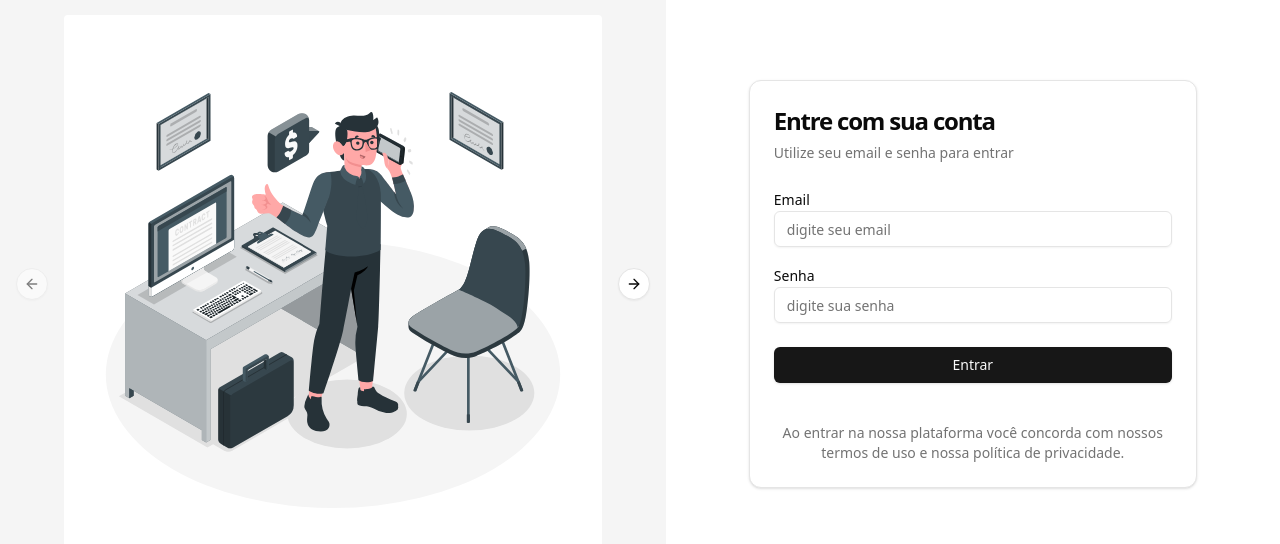
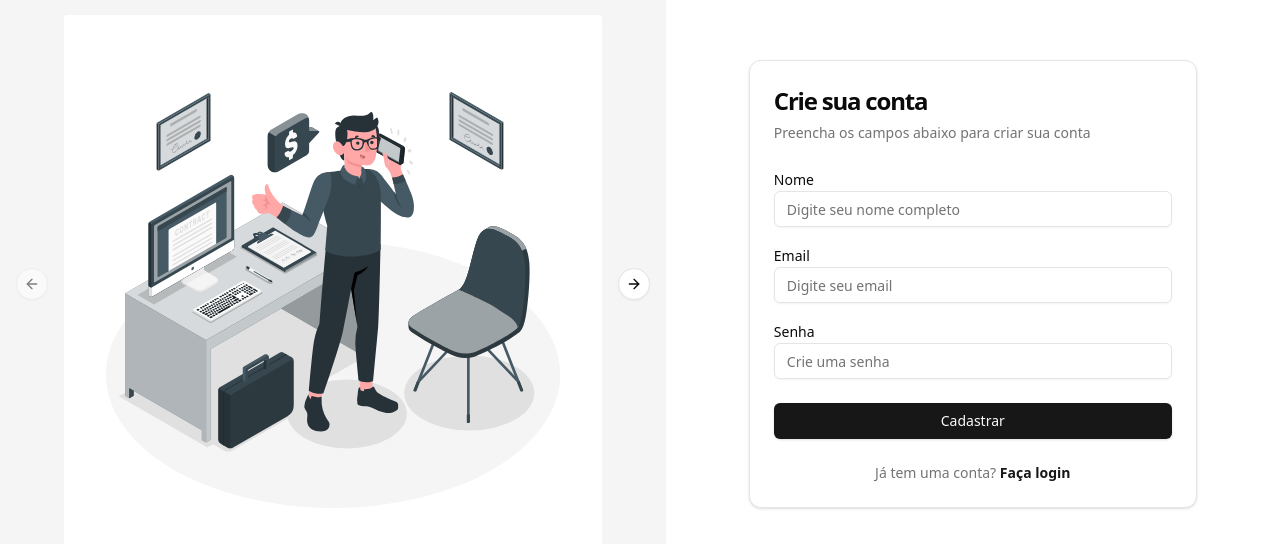
Before and after one commit to enascentedev/React-shadcn, a React (Vite) app in the folder vite-project/: page /signup in a window 1280 px wide. Shown: the part 116-660 px from the top of the page. Built offline with nearby package versions, Linux system fonts and the light colour scheme.

Commit message:
feature: instalando react router, criando rotas

```diff
--- a/vite-project/package.json
+++ b/vite-project/package.json
@@ -24,6 +24,7 @@
     "lucide-react": "^0.475.0",
     "react": "^18.3.1",
     "react-dom": "^18.3.1",
+    "react-router-dom": "^7.2.0",
     "tailwind-merge": "^3.0.2",
     "tailwindcss-animate": "^1.0.7"
   },
--- a/vite-project/src/App.tsx
+++ b/vite-project/src/App.tsx
@@ -1,10 +1,13 @@
-import React from 'react'
-import { Button } from "./components/ui/button"
+import React from "react";
+import { Routes, Route } from "react-router-dom";
+import { Signin } from "./screens/signin";
+import { Signup } from "./screens/signup";
+
 export function App() {
-
 	return (
-		<div>
-			<Button>Click me</Button>
-		</div>
-	)
+		<Routes>
+			<Route path="/" element={<Signin />} />
+			<Route path="/signup" element={<Signup />} />
+		</Routes>
+	);
 }
--- a/vite-project/src/main.tsx
+++ b/vite-project/src/main.tsx
@@ -1,11 +1,14 @@
-import { StrictMode } from 'react'
-import { createRoot } from 'react-dom/client'
-import './index.css'
-import {Signin} from './screens/signin'
-import React from 'react'
+import { StrictMode } from "react";
+import { createRoot } from "react-dom/client";
+import { BrowserRouter } from "react-router-dom";
+import "./index.css";
+import { App } from "./App";
+import React from "react";
 
-createRoot(document.getElementById('root')!).render(
-  <StrictMode>
-    <Signin />
-  </StrictMode>,
-)
+createRoot(document.getElementById("root")!).render(
+	<StrictMode>
+		<BrowserRouter>
+			<App />
+		</BrowserRouter>
+	</StrictMode>
+);
--- a/vite-project/src/screens/signin.tsx
+++ b/vite-project/src/screens/signin.tsx
@@ -1,4 +1,5 @@
 import React from 'react'
+import { Link } from 'react-router-dom';
 import { Card, CardContent, CardDescription, CardFooter, CardHeader, CardTitle } from "../components/ui/card";
 import { Label } from "../components/ui/label";
 import { Input } from "../components/ui/input";
@@ -63,10 +64,16 @@ export function Signin() {
 														<GitHubLogoIcon className="mr-2" /> Entrar com o GitHub
 												</Button> */}
 										</CardContent>
-										<CardFooter>
-												<p className='text-muted-foreground text-center text-sm'>
-														Ao entrar na nossa plataforma você concorda com nossos termos de uso e nossa política de privacidade.
-												</p>
+										<CardFooter className="flex flex-col items-center gap-2">
+											<p className='text-muted-foreground text-center text-sm'>
+													Ainda não tem uma conta?{" "}
+													<Link to="/signup" className="text-primary font-bold hover:underline">
+															Cadastre-se aqui
+													</Link>
+											</p>
+											<p className='text-muted-foreground text-center text-xs'>
+													Ao entrar na nossa plataforma você concorda com nossos termos de uso e nossa política de privacidade.
+											</p>
 										</CardFooter>
 								</Card>
 						</section>
--- a/vite-project/src/screens/signup.tsx
+++ b/vite-project/src/screens/signup.tsx
@@ -1,11 +1,11 @@
 import React from 'react';
+import { Link } from 'react-router-dom';
 import { Card, CardContent, CardDescription, CardFooter, CardHeader, CardTitle } from "../components/ui/card";
 import { Label } from "../components/ui/label";
 import { Input } from "../components/ui/input";
 import { Carousel, CarouselItem, CarouselContent, CarouselPrevious, CarouselNext } from "../components/ui/carousel";
 import { Button } from '../components/ui/button';
 import { Separator } from '@radix-ui/react-separator';
-import { GitHubLogoIcon } from "@radix-ui/react-icons";
 import img1 from "../assets/1.svg";
 import img2 from "../assets/2.svg";
 import img3 from "../assets/3.svg";
@@ -60,22 +60,14 @@ export function Signup() {
 														<Label htmlFor="password">Senha</Label>
 														<Input id="password" placeholder="Crie uma senha" type="password" />
 												</div>
-												<div className='mt-4'>
-														<Label htmlFor="confirm-password">Confirme a senha</Label>
-														<Input id="confirm-password" placeholder="Repita sua senha" type="password" />
-												</div>
 												<Button className='mt-6 w-full'>Cadastrar</Button>
-												<div className='flex items-center justify-center gap-6 mt-4'>
-														<Separator />
-														<Separator />
-												</div>
-												<Button variant="outline" className='mt-6 w-full'>
-														<GitHubLogoIcon className="mr-2" /> Cadastrar com o GitHub
-												</Button>
 										</CardContent>
-										<CardFooter>
+										<CardFooter className="flex flex-col items-center gap-2">
 												<p className='text-muted-foreground text-center text-sm'>
-														Ao criar uma conta, você concorda com nossos <a href="#" className='text-primary underline'>termos de uso</a> e nossa <a href="#" className='text-primary underline'>política de privacidade</a>.
+														Já tem uma conta?{" "}
+														<Link to="/" className="text-primary font-bold hover:underline">
+																Faça login
+														</Link>
 												</p>
 										</CardFooter>
 								</Card>
```
Also changed, not shown: 1 other file (tests, documents, lock files or other folders).
